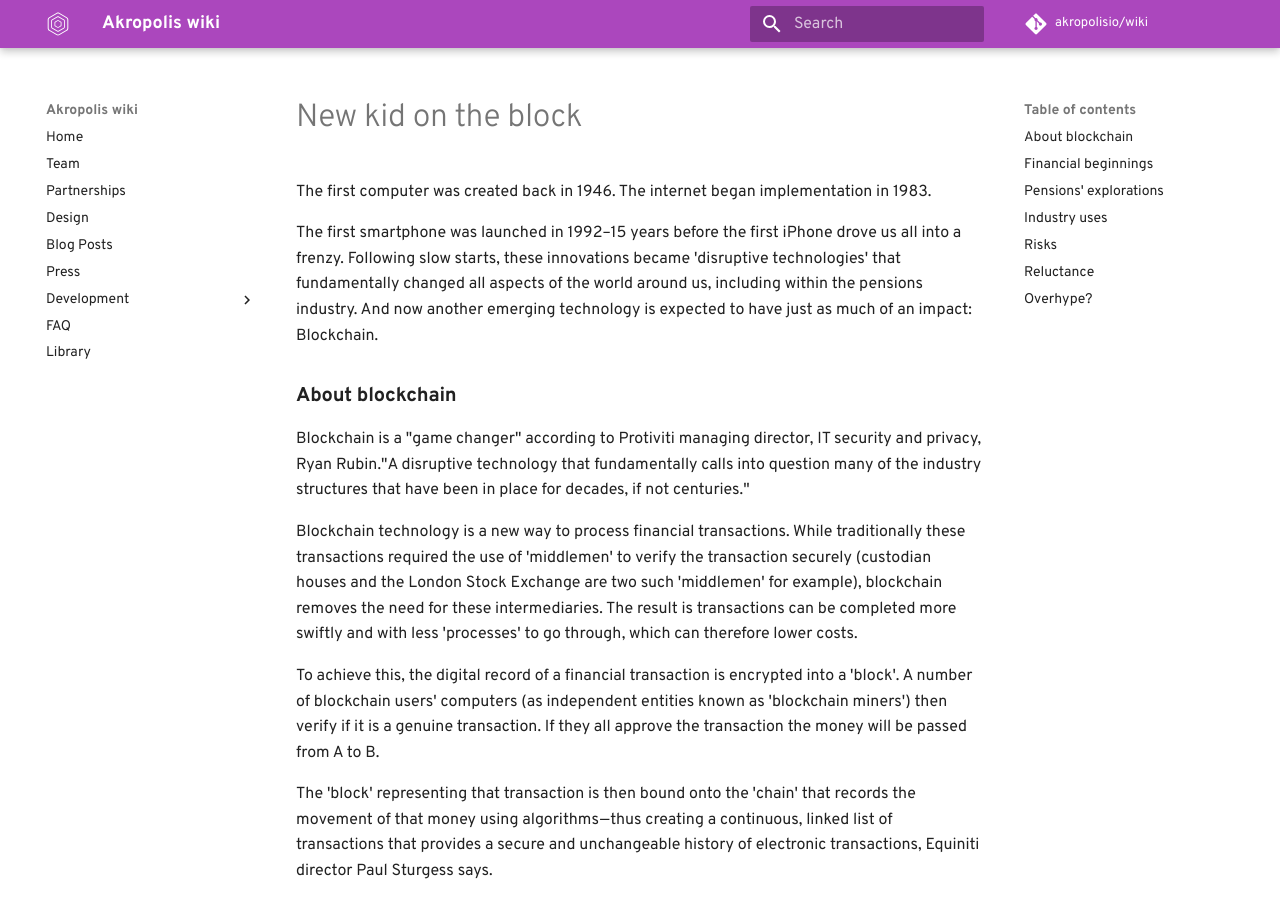
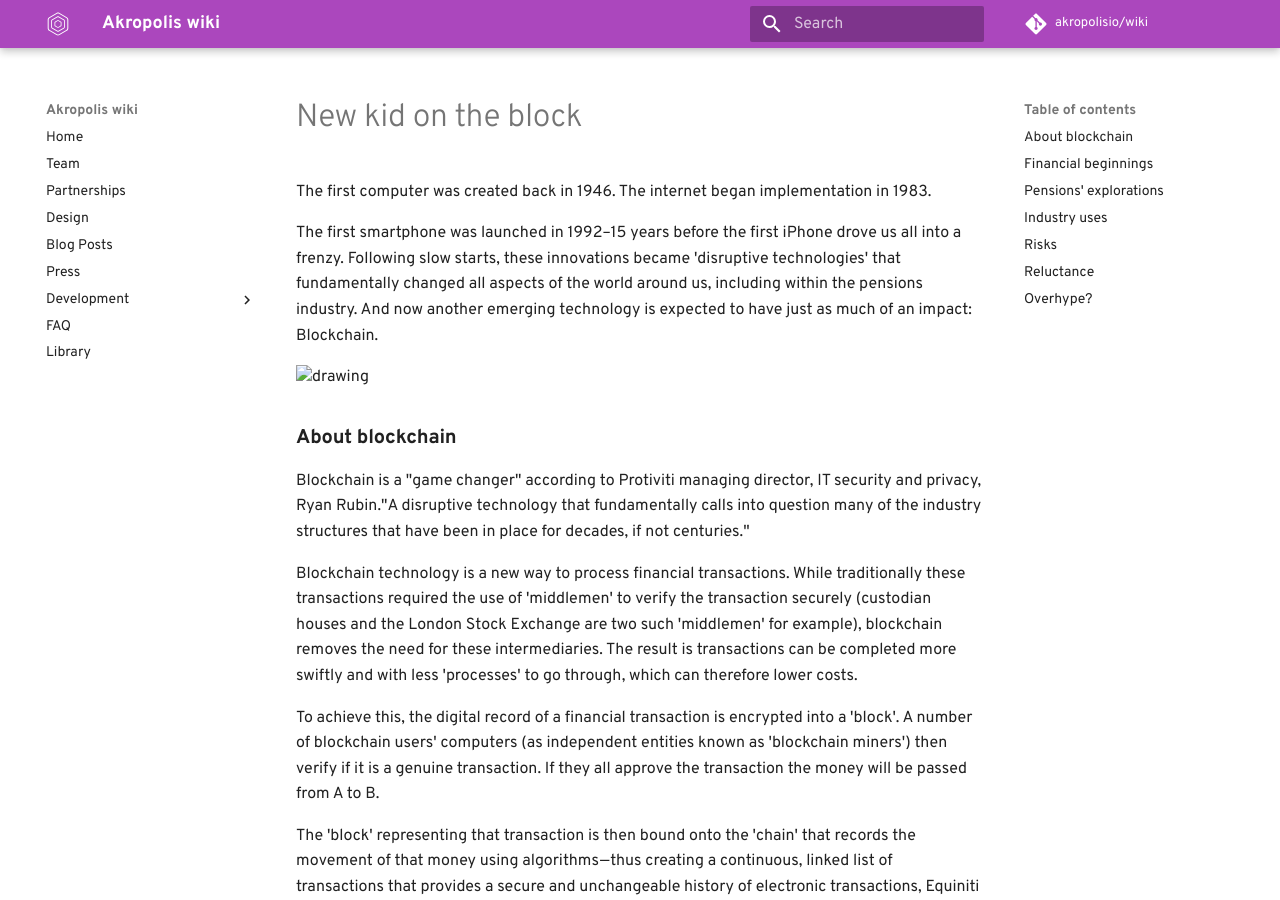
Before and after one commit to kaonone/wiki, an MkDocs documentation site: the page built from docs/library/2016 New kid on the block.md, in a window 1280 px wide and 900 px high. Built offline with MkDocs 1.6.1 and Material for MkDocs 9.7.7, drawn with Linux system fonts in a browser that asks for light colours; some web fonts are replaced; comment, search, counter and statistics services are not loaded; old or Windows-style settings are respelled for this version of MkDocs.

Commit message:
Pics uploaded

```diff
--- a/docs/library/2016 New kid on the block.md
+++ b/docs/library/2016 New kid on the block.md
@@ -3,6 +3,8 @@
 The first computer was created back in 1946. The internet began implementation in 1983.
 
 The first smartphone was launched in 1992–15 years before the first iPhone drove us all into a frenzy. Following slow starts, these innovations became &#39;disruptive technologies&#39; that fundamentally changed all aspects of the world around us, including within the pensions industry. And now another emerging technology is expected to have just as much of an impact: Blockchain.
+
+<img src="../images/library-img/new%20block/1.jpg" width="95%" alt="drawing" />
 
 ### **About blockchain**
 
@@ -17,6 +19,8 @@
 Or, to put it simply, EY director Jason Whyte compares it to the old mobile phone game _Snake_, where every time the snake &#39;ate&#39; a block on screen, the block got added onto the end of the snake.
 
 The details of each transaction/ block are not stored, only the fact that the transaction happened, along with the unique &#39;digital signature&#39; of that transaction/block, which cannot be converted back into its original form. &quot;If the original data was altered it would produce a different digital signature that would alert the network to the mismatch,&quot; Gowling director Liz Wood explains.
+
+<img src="../images/library-img/new%20block/2.png" width="45%" alt="drawing" />
 
 To put a visual slant on it, imagine someone holding a picture of themselves holding a picture of themselves holding a picture of themselves etc — each block has this &#39;picture&#39; of all the previous transactions, and the further along the chain, the more repetitions of the &#39;picture&#39; each block would have. Therefore any tampering would stand out throughout the chain.
 
```
